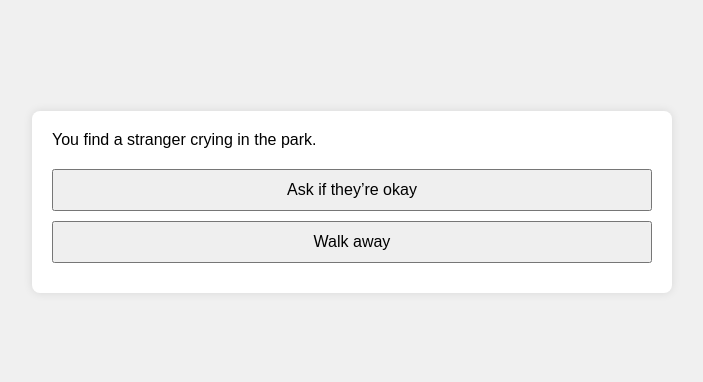
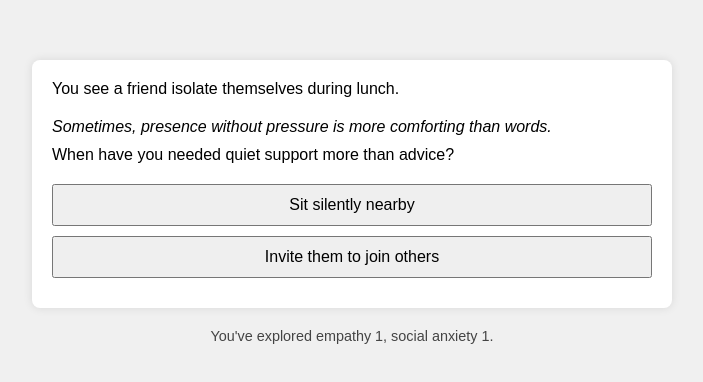
Before and after one commit to Krealer/emoquest, a plain HTML site: page index.html in a window 1280 px wide. Shown: the part 198-580 px from the top of the page, without its empty margins (288-991 px from the left). Drawn offline with Linux system fonts and the light colour scheme.

Commit message:
Add modular storytelling framework and progress tracking

```diff
--- a/index.html
+++ b/index.html
@@ -8,6 +8,9 @@
 </head>
 <body>
   <div id="game"></div>
+  <div id="progress" aria-live="polite"></div>
+  <script src="tracker.js"></script>
+  <script src="insights.js"></script>
   <script src="script.js"></script>
 </body>
 </html>
--- /dev/null
+++ b/insights.js
@@ -0,0 +1,6 @@
+const INSIGHTS = {
+  empathy: 'The ability to understand and share the feelings of another.',
+  'social anxiety': 'Discomfort or fear in social situations due to potential judgment.',
+  anxiety: 'A feeling of worry or unease about uncertain outcomes.',
+  forgiveness: 'Letting go of resentment or anger toward yourself or others.'
+};
--- a/script.js
+++ b/script.js
@@ -1,26 +1,42 @@
 (async function() {
   const gameEl = document.getElementById('game');
-  const story = await fetch('stories/example.json').then(r => r.json());
-  let current = localStorage.getItem('emoquest_current_node') || 'start';
+  const progressEl = document.getElementById('progress');
+
+  function getStoryName() {
+    const params = new URLSearchParams(location.search);
+    return params.get('story') || 'empathy';
+  }
+
+  const storyName = getStoryName();
+  const story = await fetch(`stories/${storyName}.json`).then(r => r.json());
+  let current = localStorage.getItem(`emoquest_current_${storyName}`) || 'start';
 
   function render(nodeId) {
     const node = story[nodeId];
     if (!node) return;
+    Tracker.increment(node.tags);
+    current = nodeId;
+    localStorage.setItem(`emoquest_current_${storyName}`, nodeId);
+
+    const optionsHtml = (node.options || [])
+      .map(opt => `<button data-next="${opt.next}">${opt.text}</button>`)
+      .join('');
+
     gameEl.innerHTML = `
       <div class="text">${node.text}</div>
-      <div class="options">
-        ${node.options.map(opt => `<button data-next="${opt.next}">${opt.text}</button>`).join('')}
-      </div>
+      ${node.insight ? `<div class="insight">${node.insight}</div>` : ''}
+      ${node.reflect ? `<div class="reflect">${node.reflect}</div>` : ''}
+      <div class="options">${optionsHtml}</div>
     `;
+
     document.querySelectorAll('#game button').forEach(btn => {
       btn.addEventListener('click', () => {
         const next = btn.getAttribute('data-next');
-        if (next) {
-          localStorage.setItem('emoquest_current_node', next);
-          render(next);
-        }
+        if (next) render(next);
       });
     });
+
+    progressEl.textContent = Tracker.summary();
   }
 
   render(current);
--- /dev/null
+++ b/stories/empathy.json
@@ -0,0 +1,36 @@
+{
+  "start": {
+    "text": "You see a friend isolate themselves during lunch.",
+    "tags": ["empathy", "social anxiety"],
+    "options": [
+      { "text": "Sit silently nearby", "next": "companion" },
+      { "text": "Invite them to join others", "next": "invite" }
+    ],
+    "insight": "Sometimes, presence without pressure is more comforting than words.",
+    "reflect": "When have you needed quiet support more than advice?"
+  },
+  "companion": {
+    "text": "You quietly share the space. After a while, they glance at you with a faint smile.",
+    "tags": ["empathy"],
+    "options": [
+      { "text": "Ask how they're feeling", "next": "talk" },
+      { "text": "Continue sitting in silence", "next": "silence" }
+    ]
+  },
+  "invite": {
+    "text": "They hesitate but agree to come along. With others around, they slowly relax.",
+    "tags": ["empathy"],
+    "options": [],
+    "reflect": "How do you know when to encourage someone to join in?"
+  },
+  "talk": {
+    "text": "They open up about feeling overwhelmed. Your listening ear eases their worry.",
+    "tags": ["empathy", "anxiety"],
+    "options": []
+  },
+  "silence": {
+    "text": "You both sit quietly, sharing a moment of calm.",
+    "tags": ["empathy"],
+    "options": []
+  }
+}
--- a/style.css
+++ b/style.css
@@ -3,6 +3,7 @@ body {
   margin: 0;
   padding: 0;
   display: flex;
+  flex-direction: column;
   justify-content: center;
   align-items: center;
   min-height: 100vh;
@@ -16,6 +17,7 @@ body {
   background: white;
   box-shadow: 0 0 10px rgba(0,0,0,0.1);
   border-radius: 8px;
+  margin-bottom: 20px;
 }
 
 .text {
@@ -31,7 +33,24 @@ body {
   font-size: 1rem;
 }
 
+#progress {
+  font-size: 0.9rem;
+  color: #444;
+  max-width: 600px;
+  width: 90vw;
+  text-align: center;
+}
+
 @keyframes fadeIn {
   from { opacity: 0; }
   to { opacity: 1; }
 }
+
+.insight {
+  font-style: italic;
+  margin-bottom: 10px;
+}
+
+.reflect {
+  margin-bottom: 20px;
+}
--- /dev/null
+++ b/tracker.js
@@ -0,0 +1,22 @@
+const Tracker = {
+  load() {
+    this.data = JSON.parse(localStorage.getItem('emoquest_tags') || '{}');
+  },
+  save() {
+    localStorage.setItem('emoquest_tags', JSON.stringify(this.data));
+  },
+  increment(tags = []) {
+    tags.forEach(tag => {
+      this.data[tag] = (this.data[tag] || 0) + 1;
+    });
+    this.save();
+  },
+  summary() {
+    const entries = Object.entries(this.data);
+    if (!entries.length) return '';
+    const parts = entries.map(([tag, count]) => `${tag} ${count}`);
+    return `You've explored ${parts.join(', ')}.`;
+  }
+};
+
+Tracker.load();
```
Also changed, not shown: CONTRIBUTING.md (added, +40 -0 lines), README.md.
